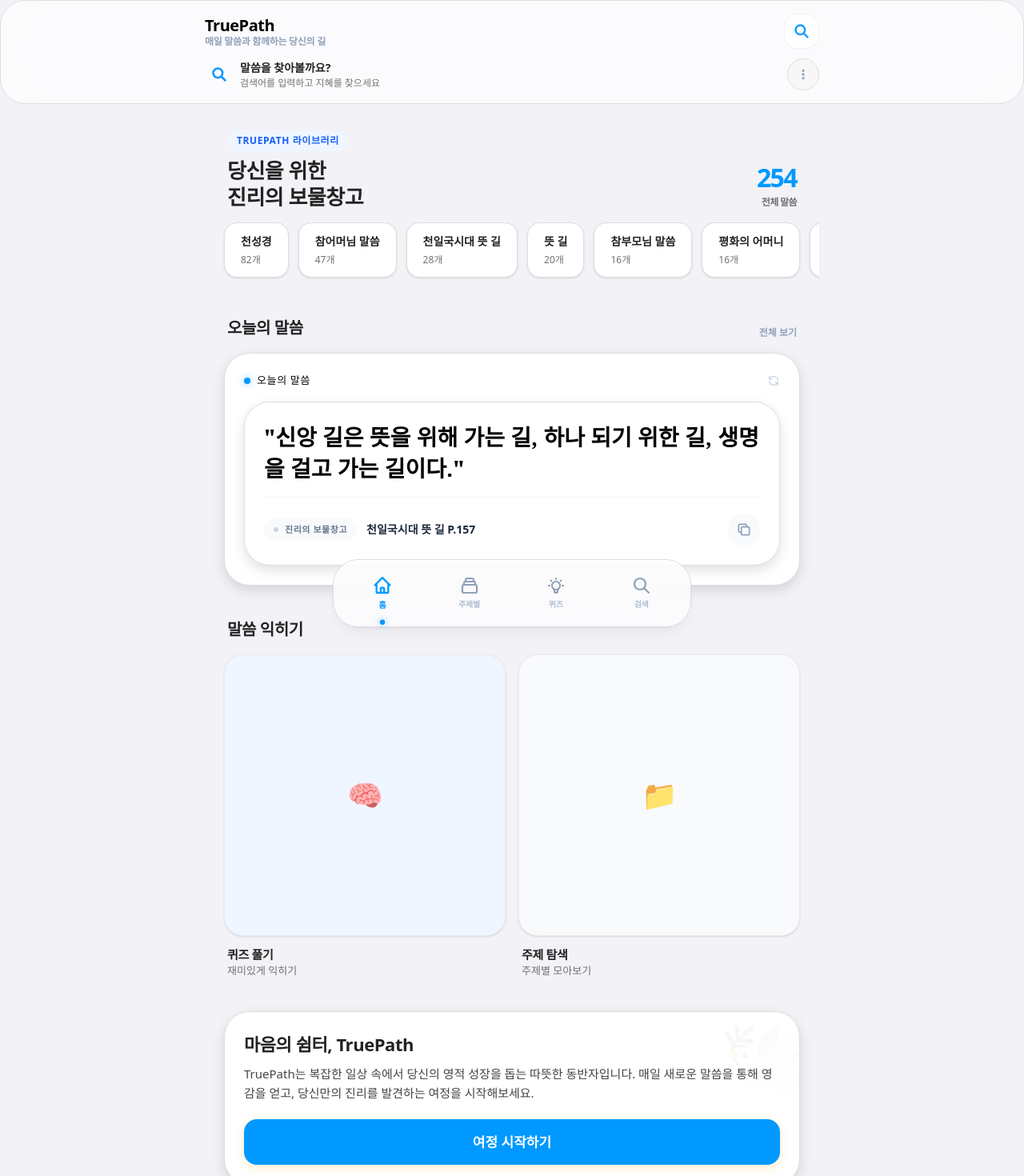
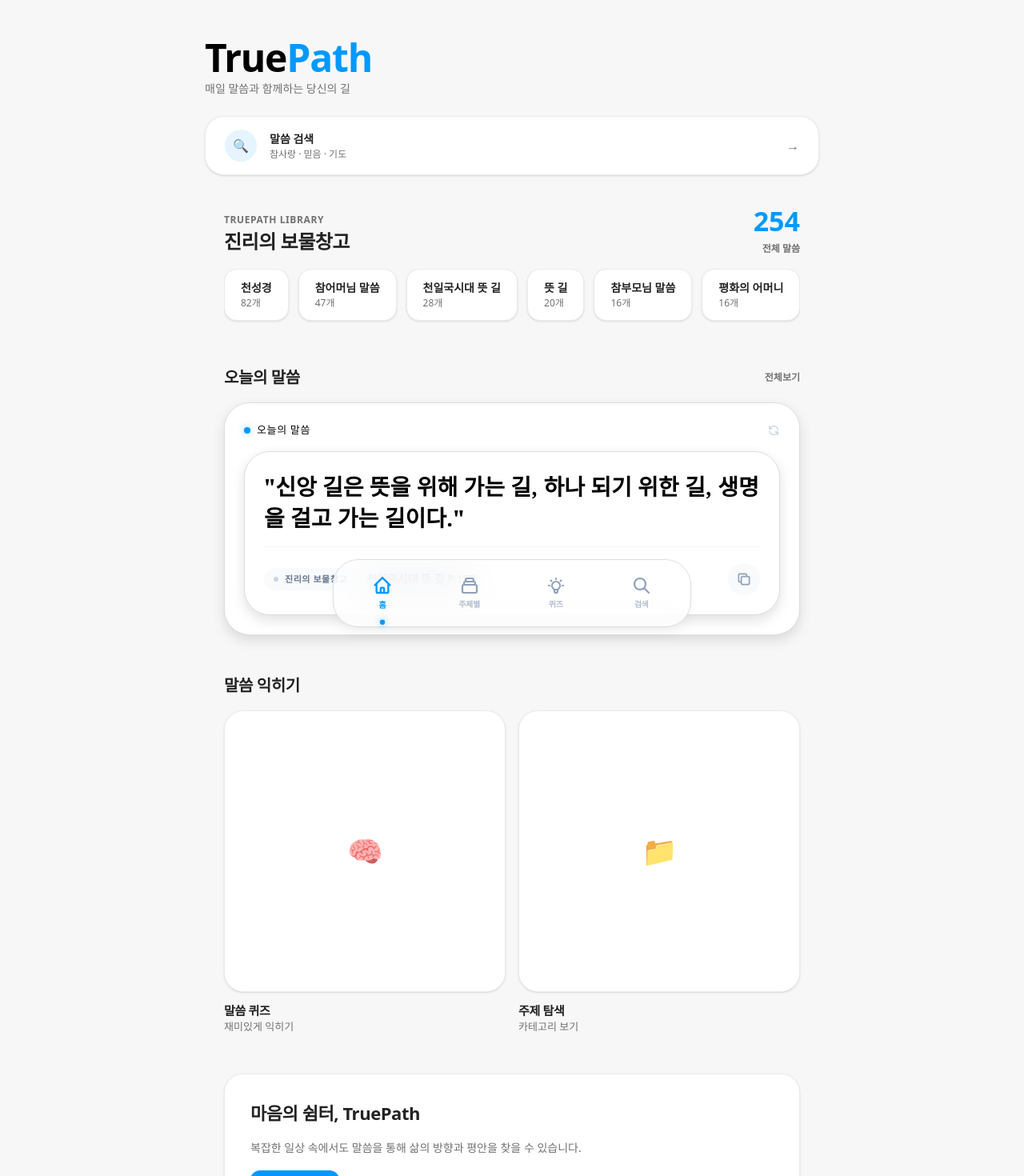
Before and after one commit to PARSA1021/word-meditation-app, a Next.js app: page / in a window 1280 px wide. Shown: the top 1470 px of the page at 80% size. Built offline with nearby package versions, Linux system fonts and the light colour scheme; a web font is replaced by a local one.

Commit message:
20260310_HOME__page_layout_update

```diff
--- a/app/page.tsx
+++ b/app/page.tsx
@@ -4,154 +4,264 @@
 import NotificationSetup from "@/components/NotificationSetup"
 
 export default function Home() {
+
   const stats = getWordStats()
-  const sortedCategories = Object.entries(stats.byCategory).sort((a, b) => b[1] - a[1])
+
+  const sortedCategories =
+    Object.entries(stats.byCategory)
+      .sort((a, b) => b[1] - a[1])
 
   return (
-    <div className="min-h-screen bg-[#F2F2F7] pb-32">
-      {/* Airbnb Style Search Header */}
-      <header className="sticky top-0 z-50 airbnb-nav border-b border-black/5 px-6 py-4">
-        <div className="max-w-xl md:max-w-2xl lg:max-w-3xl mx-auto">
-          <div className="flex items-center justify-between mb-3">
-            <div className="leading-tight">
-              <h1 className="text-[20px] font-black text-black tracking-tight">TruePath</h1>
-              <p className="text-[12px] font-bold text-slate-400 tracking-tight">매일 말씀과 함께하는 당신의 길</p>
-            </div>
-            <Link
-              href="/search"
-              className="w-11 h-11 rounded-2xl bg-white/70 border border-black/5 flex items-center justify-center text-[#0099ff] active:scale-95 transition-transform"
-              aria-label="말씀 검색"
-            >
-              <svg className="w-5 h-5" fill="none" stroke="currentColor" viewBox="0 0 24 24">
-                <path strokeLinecap="round" strokeLinejoin="round" strokeWidth="2.8" d="M21 21l-6-6m2-5a7 7 0 11-14 0 7 7 0 0114 0z" />
-              </svg>
-            </Link>
+
+    <div className="min-h-screen bg-[#F7F7F7] pb-32">
+
+      {/* AIRBNB HERO HEADER */}
+      <header className="px-6 pt-12 pb-8">
+
+        <div className="max-w-xl md:max-w-2xl lg:max-w-3xl mx-auto space-y-6">
+
+          {/* BRAND */}
+          <div className="space-y-1">
+
+            <h1 className="text-[42px] md:text-[48px] font-black tracking-tight text-black leading-none">
+              True<span className="text-[#0099FF]">Path</span>
+            </h1>
+
+            <p className="text-[14px] text-[#717171] font-medium">
+              매일 말씀과 함께하는 당신의 길
+            </p>
+
           </div>
 
-          <Link href="/search" className="search-pill flex items-center justify-between group">
-            <div className="flex items-center gap-4 pl-2">
-              <span className="text-[#0099ff]">
-                <svg className="w-5 h-5" fill="none" stroke="currentColor" viewBox="0 0 24 24">
-                  <path strokeLinecap="round" strokeLinejoin="round" strokeWidth="3" d="M21 21l-6-6m2-5a7 7 0 11-14 0 7 7 0 0114 0z" />
-                </svg>
-              </span>
+
+          {/* AIRBNB SEARCH CARD */}
+          <Link
+            href="/search"
+            className="bg-white rounded-3xl border border-[#EBEBEB] px-6 py-4 flex items-center justify-between shadow-sm hover:shadow-md transition-all active:scale-95"
+          >
+
+            <div className="flex items-center gap-4">
+
+              <div className="w-10 h-10 rounded-full bg-[#0099FF]/10 flex items-center justify-center text-[#0099FF]">
+                🔍
+              </div>
+
               <div className="flex flex-col">
-                <span className="text-[14px] font-extrabold text-[#222222]">말씀을 찾아볼까요?</span>
-                <span className="text-[12px] text-[#717171] font-medium">검색어를 입력하고 지혜를 찾으세요</span>
+
+                <span className="text-[14px] font-bold text-[#222222]">
+                  말씀 검색
+                </span>
+
+                <span className="text-[12px] text-[#717171]">
+                  참사랑 · 믿음 · 기도
+                </span>
+
               </div>
+
             </div>
-            <div className="w-10 h-10 rounded-full bg-[#f7f7f7] border border-[#dddddd] flex items-center justify-center text-slate-400 group-hover:bg-[#0099ff] group-hover:text-white transition-all">
-              <svg className="w-4 h-4" fill="none" stroke="currentColor" viewBox="0 0 24 24">
-                <path strokeLinecap="round" strokeLinejoin="round" strokeWidth="3" d="M12 5v.01M12 12v.01M12 19v.01M12 6a1 1 0 110-2 1 1 0 010 2zm0 7a1 1 0 110-2 1 1 0 010 2zm0 7a1 1 0 110-2 1 1 0 010 2z" />
-              </svg>
+
+            <div className="text-[#717171]">
+              →
             </div>
+
           </Link>
+
         </div>
+
       </header>
 
-      <main className="max-w-xl md:max-w-2xl lg:max-w-3xl mx-auto px-6 pt-8 space-y-10 animate-slide-up">
 
-        {/* Notification Prompt */}
+
+      <main className="max-w-xl md:max-w-2xl lg:max-w-3xl mx-auto px-6 space-y-12">
+
         <NotificationSetup />
 
-        {/* Library Info / Stats Island */}
+        {/* LIBRARY SECTION */}
         <section className="space-y-4">
-          <div className="flex items-end justify-between px-1">
-            <div className="space-y-2">
-              <span className="inline-block px-3 py-1 bg-blue-50 text-blue-600 font-black text-[12px] uppercase tracking-wider rounded-full">
-                TruePath 라이브러리
+
+          <div className="flex justify-between items-end">
+
+            <div>
+
+              <p className="text-[12px] font-bold text-[#717171] uppercase tracking-wider">
+                TRUEPATH LIBRARY
+              </p>
+
+              <h2 className="text-[24px] font-extrabold text-[#222222]">
+                진리의 보물창고
+              </h2>
+
+            </div>
+
+            <div className="text-right">
+
+              <span className="text-[34px] font-black text-[#0099FF]">
+                {stats.total.toLocaleString()}
               </span>
-              <h2 className="text-[26px] font-extrabold text-[#222222] leading-tight tracking-tight">당신을 위한<br />진리의 보물창고</h2>
+
+              <p className="text-[12px] text-[#717171] font-bold">
+                전체 말씀
+              </p>
+
             </div>
-            <div className="text-right">
-              <span className="text-[32px] font-black text-[#0099ff] leading-none tracking-tighter">{stats.total.toLocaleString()}</span>
-              <p className="text-[12px] font-bold text-[#717171] uppercase tracking-tighter mt-1">전체 말씀</p>
-            </div>
+
           </div>
 
-          <div className="flex gap-3 overflow-x-auto no-scrollbar pb-2 -mx-6 px-6">
+
+          {/* CATEGORY SCROLL */}
+          <div className="flex gap-3 overflow-x-auto no-scrollbar pb-2">
+
             {sortedCategories.map(([category, count]) => (
+
               <Link
                 key={category}
-                href={`/category?name=${encodeURIComponent(category)}`}
-                className="flex-none px-5 py-3 rounded-2xl bg-white border border-[#dddddd] shadow-sm hover:shadow-md transition-all active:scale-95 space-y-1"
+                href={`/category/${encodeURIComponent(category)}`}
+                className="flex-none bg-white border border-[#EBEBEB] rounded-2xl px-5 py-3 shadow-sm hover:shadow-md transition-all active:scale-95"
               >
-                <p className="text-[14px] font-bold text-[#222222] whitespace-nowrap">{category}</p>
-                <p className="text-[12px] text-[#717171] font-medium">{count}개</p>
+
+                <p className="text-[14px] font-bold text-[#222222]">
+                  {category}
+                </p>
+
+                <p className="text-[12px] text-[#717171]">
+                  {count}개
+                </p>
+
               </Link>
+
             ))}
+
           </div>
+
         </section>
 
-        {/* Daily Word Airbnb style */}
+
+
+        {/* TODAY WORD */}
         <section className="space-y-4">
-          <div className="flex items-end justify-between px-1">
-            <h3 className="text-[20px] font-extrabold text-[#222222]">오늘의 말씀</h3>
+
+          <div className="flex justify-between items-center">
+
+            <h3 className="text-[20px] font-extrabold text-[#222222]">
+              오늘의 말씀
+            </h3>
+
             <Link
               href="/today"
-              className="text-[12px] font-black text-slate-400 hover:text-[#0099ff] transition-colors"
+              className="text-[12px] font-bold text-[#717171] hover:text-[#0099FF]"
             >
-              전체 보기
+              전체보기
             </Link>
+
           </div>
+
           <DailyWord />
+
         </section>
 
-        {/* Categories / Experience Grid */}
+
+
+        {/* EXPERIENCE */}
         <section className="space-y-4">
-          <h3 className="text-[20px] font-extrabold text-[#222222] px-1">말씀 익히기</h3>
+
+          <h3 className="text-[20px] font-extrabold text-[#222222]">
+            말씀 익히기
+          </h3>
+
           <div className="grid grid-cols-2 gap-4">
+
             <ExperienceCard
               href="/quiz"
-              title="퀴즈 풀기"
+              title="말씀 퀴즈"
               description="재미있게 익히기"
-              image="🧠"
-              color="bg-blue-50"
+              icon="🧠"
+              color="bg-white"
             />
+
             <ExperienceCard
               href="/category"
               title="주제 탐색"
-              description="주제별 모아보기"
-              image="📁"
-              color="bg-slate-50"
+              description="카테고리 보기"
+              icon="📁"
+              color="bg-white"
             />
+
           </div>
+
         </section>
 
-        {/* Brand Philosophy */}
-        <section className="airbnb-card bg-gradient-to-br from-[#f0f7ff] to-[#ffffff] border-blue-100 p-8 space-y-5 relative overflow-hidden group">
-          <div className="absolute -right-6 -top-6 text-[100px] opacity-5 transform group-hover:scale-110 transition-transform duration-700">🕊️</div>
-          <div className="space-y-2 relative z-10">
-            <h3 className="text-[22px] font-extrabold text-[#222222]">마음의 쉼터, TruePath</h3>
-            <p className="text-[15px] text-[#444444] leading-relaxed font-medium">
-              TruePath는 복잡한 일상 속에서 당신의 영적 성장을 돕는 따뜻한 동반자입니다. 매일 새로운 말씀을 통해 영감을 얻고, 당신만의 진리를 발견하는 여정을 시작해보세요.
-            </p>
-          </div>
-          <button className="ios-btn w-full shadow-lg shadow-blue-500/20 active:scale-95 transition-all text-[16px]">
-            여정 시작하기
-          </button>
+
+
+        {/* BRAND MESSAGE */}
+        <section className="bg-white border border-[#EBEBEB] rounded-3xl p-8 shadow-sm space-y-4">
+
+          <h3 className="text-[22px] font-extrabold text-[#222222]">
+            마음의 쉼터, TruePath
+          </h3>
+
+          <p className="text-[14px] text-[#717171] leading-relaxed">
+            복잡한 일상 속에서도 말씀을 통해
+            삶의 방향과 평안을 찾을 수 있습니다.
+          </p>
+
+          <Link
+            href="/search"
+            className="inline-block bg-[#0099FF] text-white font-bold px-6 py-3 rounded-xl shadow-sm hover:shadow-md active:scale-95 transition-all"
+          >
+            말씀 찾기
+          </Link>
+
         </section>
+
       </main>
+
     </div>
+
   )
+
 }
 
-function ExperienceCard({ href, title, description, image, color }: {
-  href: string;
-  title: string;
-  description: string;
-  image: string;
-  color: string;
+
+
+function ExperienceCard({
+  href,
+  title,
+  description,
+  icon,
+  color
+}: {
+  href: string
+  title: string
+  description: string
+  icon: string
+  color: string
 }) {
+
   return (
-    <Link href={href} className="flex flex-col gap-3 group active:scale-95 transition-transform">
-      <div className={`aspect-square ${color} rounded-[24px] flex items-center justify-center text-4xl shadow-sm border border-[#ebebeb] group-hover:shadow-md transition-shadow`}>
-        {image}
+
+    <Link
+      href={href}
+      className="flex flex-col gap-3 group active:scale-95 transition-transform"
+    >
+
+      <div className={`aspect-square ${color} rounded-3xl border border-[#EBEBEB] flex items-center justify-center text-4xl shadow-sm group-hover:shadow-md`}>
+        {icon}
       </div>
-      <div className="px-1">
-        <h4 className="text-[15px] font-bold text-[#222222]">{title}</h4>
-        <p className="text-[13px] text-[#717171] font-medium">{description}</p>
+
+      <div>
+
+        <h4 className="text-[15px] font-bold text-[#222222]">
+          {title}
+        </h4>
+
+        <p className="text-[13px] text-[#717171]">
+          {description}
+        </p>
+
       </div>
+
     </Link>
+
   )
+
 }
```
